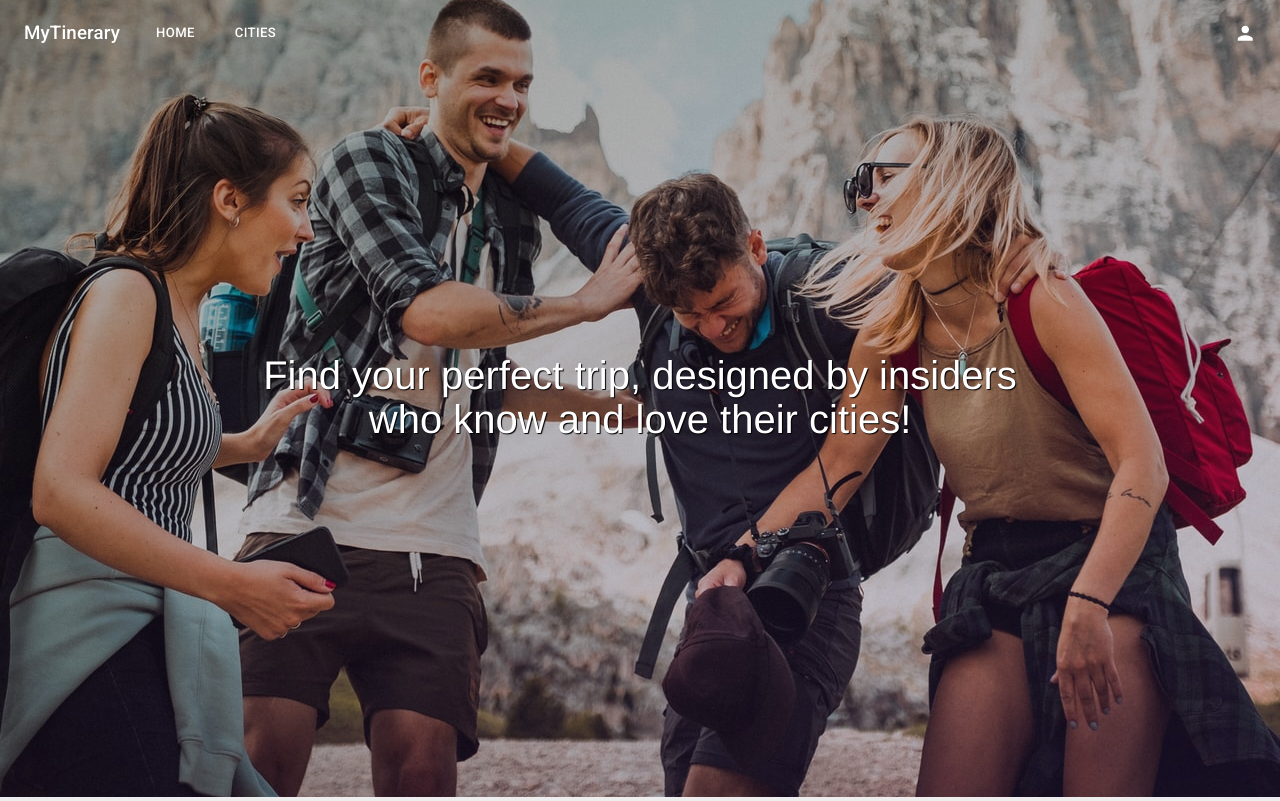
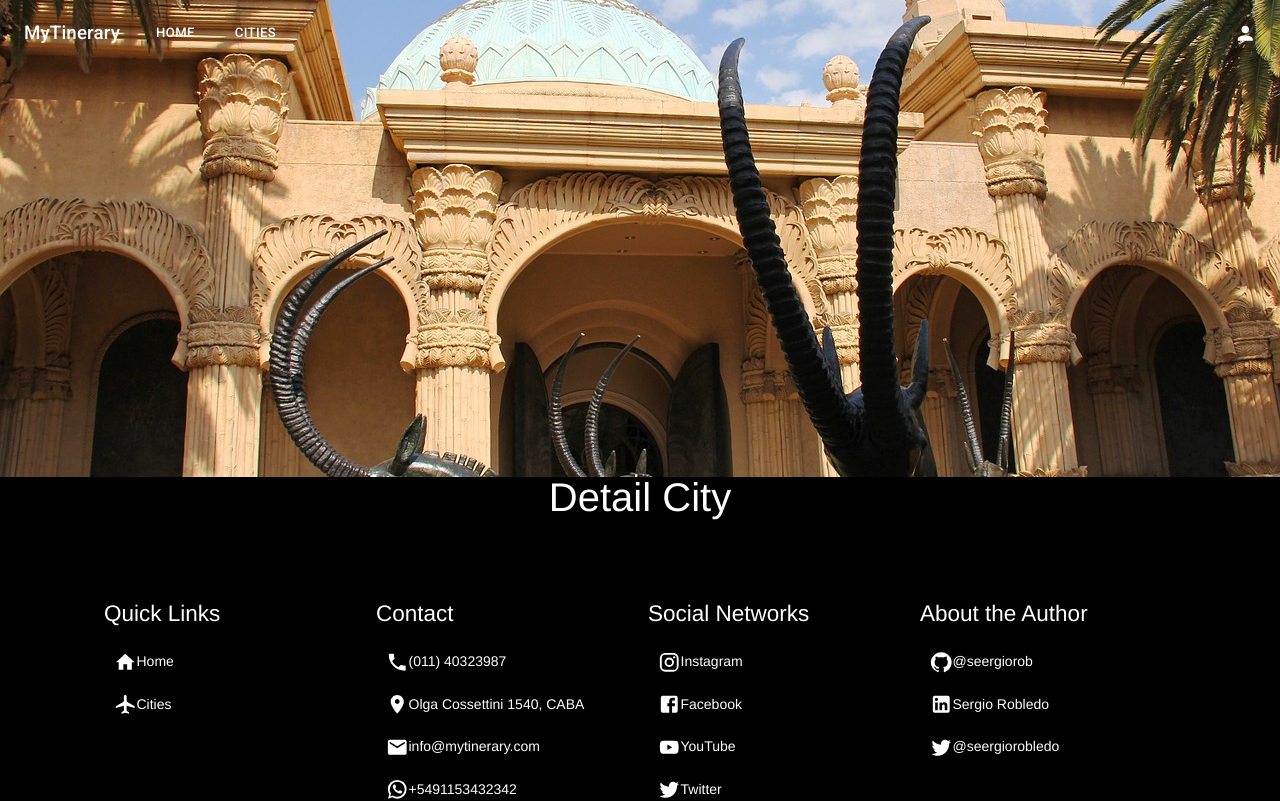
Before and after one commit to seergiorob/myTinerary-Robledo, a React (Create React App) app: page /Details in a window 1280 px wide. Shown: the top 801 px of the page. Built offline with nearby package versions, Linux system fonts and the light colour scheme.

Commit message:
new data

```diff
--- a/src/App.js
+++ b/src/App.js
@@ -4,7 +4,7 @@ import {BrowserRouter, Routes, Route} from 'react-router-dom'
 import Footer from './components/footer/Footer'
 import Home from './Pages/Home'
 import Cities from './Pages/Cities'
-
+import Details from './Pages/Details'
 
 function App() {
   return (
@@ -18,7 +18,7 @@ function App() {
       <Route path="/Home" element={<Home/>}/>
       <Route path="/Cities" element={<Cities/>}/>
       <Route path="*" element={<Home/>}/>
-
+      <Route path="/Details" element={<Details/>}/>
       </Routes>
       <Footer/>
       </BrowserRouter>
--- a/src/Pages/Cities.js
+++ b/src/Pages/Cities.js
@@ -1,12 +1,15 @@
 import React from 'react'
 import CardCity from '../components/Card Dinamic City/CardCity'
 import HeroCity from '../components/heroCity/HeroCity'
+
 
 function Cities() {
     return (
         <div>
             <HeroCity/>
             <CardCity/>
+
+
         </div>
     )
 }
--- /dev/null
+++ b/src/Pages/Details.js
@@ -0,0 +1,12 @@
+import React from 'react'
+import DetailsC from '../components/details/Details'
+
+function Details() {
+    return (
+        <div>
+            <DetailsC/>
+        </div>
+    )
+}
+
+export default Details
--- /dev/null
+++ b/src/components/details/Details.jsx
@@ -0,0 +1,16 @@
+import React from 'react'
+import './details.css'
+
+function DetailsC() {
+    return (
+        <div className="wrapperDetails">
+
+            <img className="heroDetails" src={process.env.PUBLIC_URL+ `/img/johannesburg.jpg`}/>
+            <h1 className="h1tittleheroDetails">Detail City</h1>
+
+
+        </div>
+    )
+}
+
+export default DetailsC
--- /dev/null
+++ b/src/components/details/details.css
@@ -0,0 +1,38 @@
+.wrapperDetails{
+    width: 100%;
+    display:flex;
+    flex-direction: column;
+    justify-content:center;
+    align-items: center;
+}
+
+.heroDetails{
+    /* background: linear-gradient(160deg, #0000004a 0%, #5731ae2a 100%),  url(../../../public/img/johannesburg.jpg) no-repeat center bottom; */
+    /* background-size: cover; */
+    object-fit: cover;
+    object-position: 10% 50%;
+    height: 60vh;
+    width: 100%;
+    display: flex;
+    justify-content: center;
+    align-items: center;
+    margin-top: -70px;
+    z-index: -10;
+}
+
+@media (max-width: 480px) {
+    .h1tittleheroDetails {
+        font-size: 1.5rem !important;
+    }
+    }
+
+.h1tittleheroDetails{
+    background-color: black;
+    line-height: 40px;
+    color: white;
+    text-shadow: 1px 1px 1px black;
+    font-size: 40px;
+    text-align: center;
+    margin: 0px;
+    width: 100%;
+}
```
